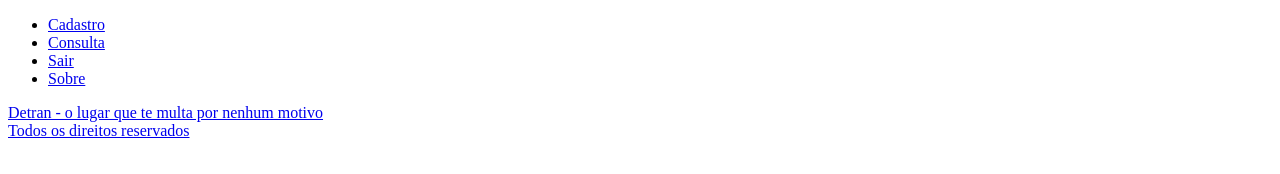
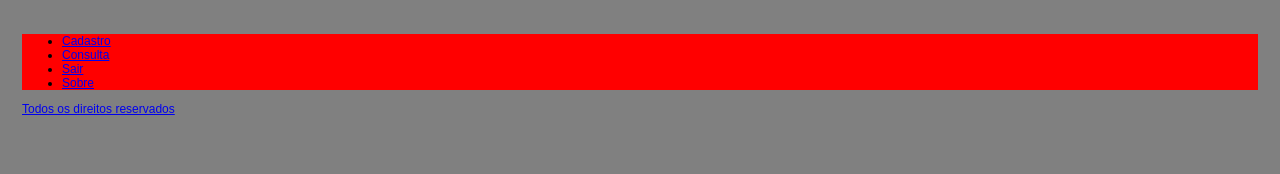
Before and after one commit to CaioLessaSimao/trabalho_1, a plain HTML site: page index.html in a window 1280 px wide. Drawn offline with Linux system fonts and the light colour scheme.

Commit message:
ta funcionando porra

```diff
--- a/css/styles.css
+++ b/css/styles.css
@@ -1,4 +1,4 @@
-.body{
+body{
 	margin: 10px;
 	font-family: arial;
 	font-size: 12px;
@@ -7,6 +7,7 @@
     overflow-x: hidden;
     padding: 1em;
     }
-#cabessa{
+
+.header{
 	background-color: red;
 }
--- a/index.html
+++ b/index.html
@@ -1,29 +1,28 @@
 <!DOCTYPE html>
 <html>
-	<head>
-		<link href="css/styles.css" rel="stylesheet" type="text/css">
-	</head>
-<body>
 
-	<header id="cabessa">
+	<header>
 		<title>Detran</title>
+		<link rel="stylesheet" type="text/css" href="css/styles.css">
 	</header>
 
-	<nav>
-		<ul>
-			<li><a href="cadastro.html">Cadastro</li>
-			<li><a href="consulta.html">Consulta</li>
-			<li><a href="index.html">Sair</li>
-			<li><a href="sobre.html">Sobre</li>
-		</ul>
-	</nav>
+	<body>
 
-	<figure></figure>
-	<div>Detran - o lugar que te multa por nenhum motivo</div>
+		<div class="header">
+			<nav class="header_toolbar">
+				<ul>
+					<li><a href="cadastro.html">Cadastro</li>
+					<li><a href="consulta.html">Consulta</li>
+					<li><a href="index.html">Sair</li>
+					<li><a href="sobre.html">Sobre</li>
+				</ul>
+			</nav>
+		</div>
 
+		<article></article>
 
+		<footer>Todos os direitos reservados</footer>
 
-	<article></article>
-	<footer>Todos os direitos reservados</footer>
-</body>
+	</body>
+
 </html>
```
